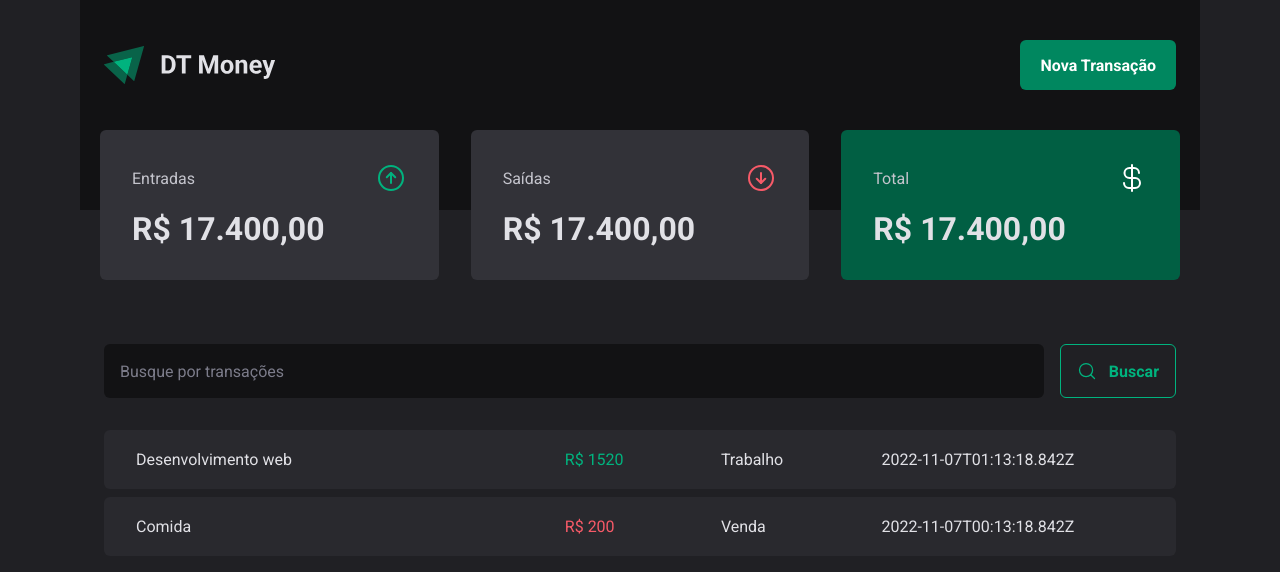
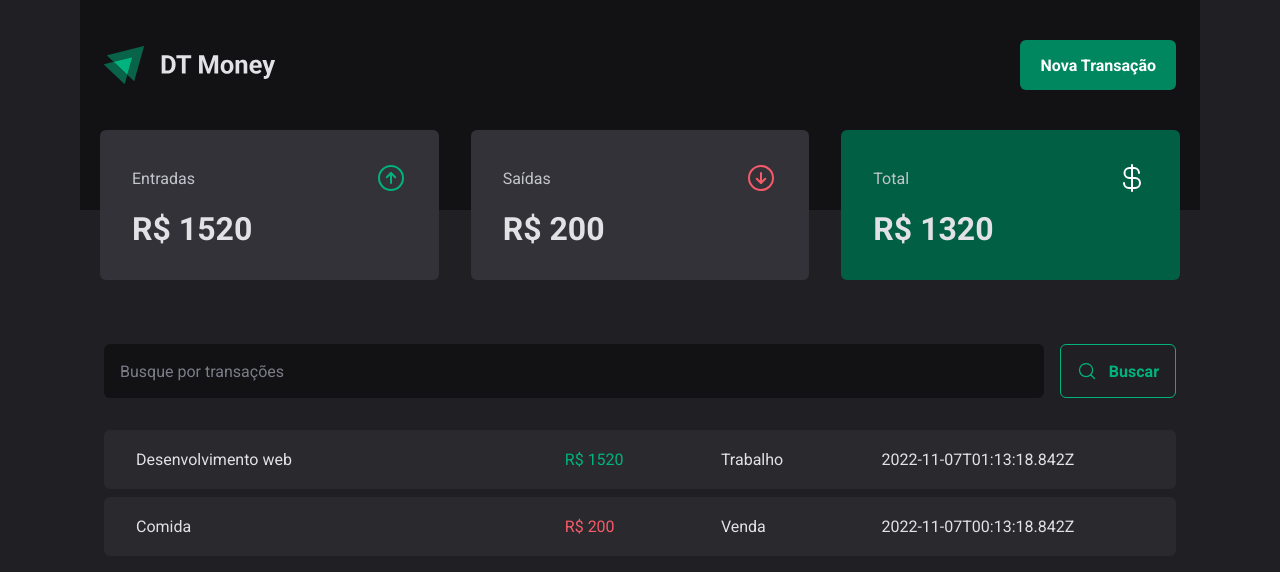
Before and after one commit to dhomini-rabelo/Estudos-Ignite-React-003, a React (Vite) app in the folder projects/stage03/: page / in a window 1280 px wide. Shown: the top 572 px of the page. Built offline with nearby package versions, Linux system fonts and the light colour scheme; data requests are answered from the project's data file.

Commit message:
add summary

```diff
--- a/projects/stage03/src/pages/Home/components/SummaryContainer/index.tsx
+++ b/projects/stage03/src/pages/Home/components/SummaryContainer/index.tsx
@@ -1,16 +1,37 @@
 import { ArrowCircleUp, ArrowCircleDown, CurrencyDollar } from 'phosphor-react'
+import { useContext } from 'react'
+import { TransactionsContext } from '../../../../code/contexts/Transactions'
 
 export function SummaryContainer() {
+  const { transactions } = useContext(TransactionsContext)
+
+  const summary = transactions.reduce(
+    (accumulator, transaction) => {
+      if (transaction.type === 'income') {
+        accumulator.income += transaction.price
+        accumulator.total += transaction.price
+      } else {
+        accumulator.outcome += transaction.price
+        accumulator.total -= transaction.price
+      }
+
+      return accumulator
+    },
+    {
+      income: 0,
+      outcome: 0,
+      total: 0,
+    },
+  )
 
   return (
     <section className="w-full mx-auto p-[0_1.25rem] grid grid-cols-3 gap-8 mt-[-5rem]">
-
       <div className="col-span-1 bg-Gray-600 rounded-md p-8">
         <header className="flex items-center justify-between text-Gray-300">
           <span>Entradas</span>
           <ArrowCircleUp size={32} className="text-Green-300" />
         </header>
-        <strong className="block mt-4 text-[2rem]">R$ 17.400,00</strong>
+        <strong className="block mt-4 text-[2rem]">R$ {summary.income}</strong>
       </div>
 
       <div className="col-span-1 bg-Gray-600 rounded-md p-8">
@@ -18,7 +39,7 @@
           <span>Saídas</span>
           <ArrowCircleDown size={32} className="text-Red-300" />
         </header>
-        <strong className="block mt-4 text-[2rem]">R$ 17.400,00</strong>
+        <strong className="block mt-4 text-[2rem]">R$ {summary.outcome}</strong>
       </div>
 
       <div className="col-span-1 bg-Green-700 rounded-md p-8">
@@ -26,9 +47,8 @@
           <span>Total</span>
           <CurrencyDollar size={32} className="text-white" />
         </header>
-        <strong className="block mt-4 text-[2rem]">R$ 17.400,00</strong>
+        <strong className="block mt-4 text-[2rem]">R$ {summary.total}</strong>
       </div>
-
     </section>
   )
 }
```
